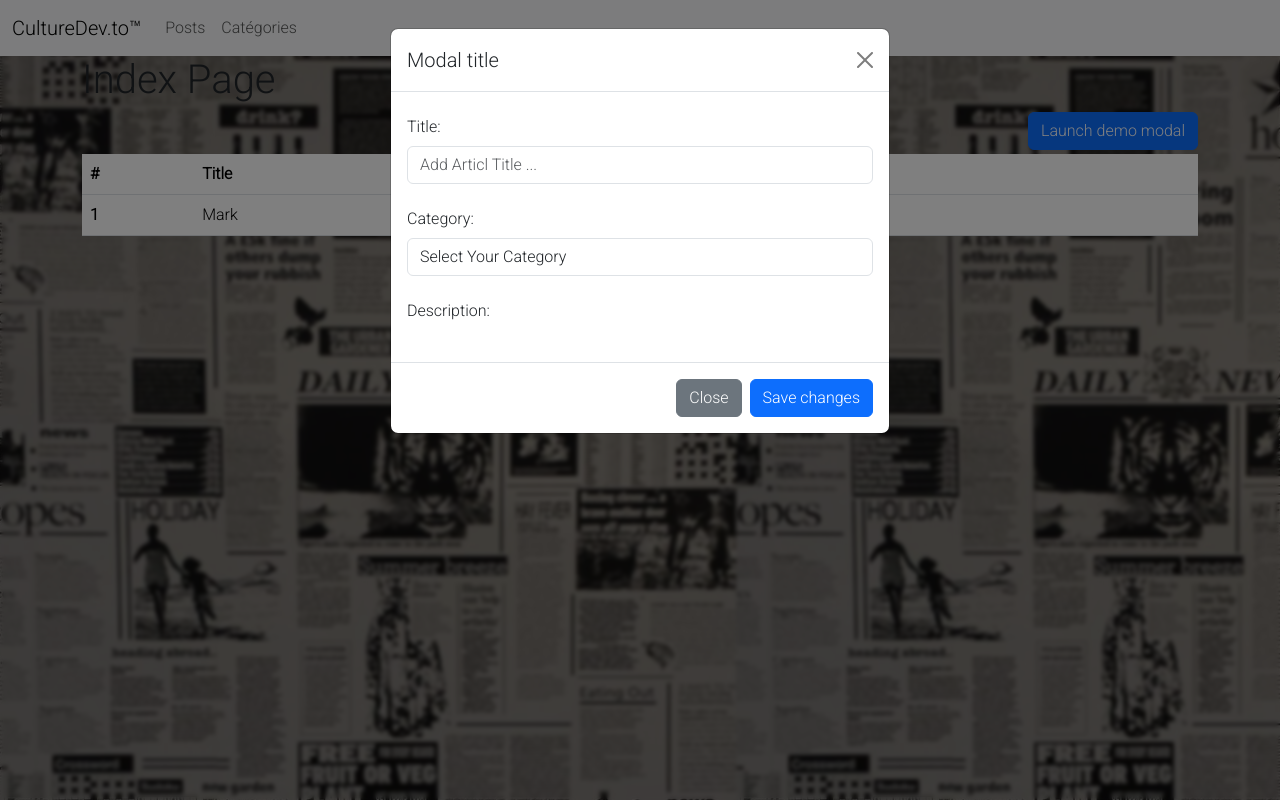
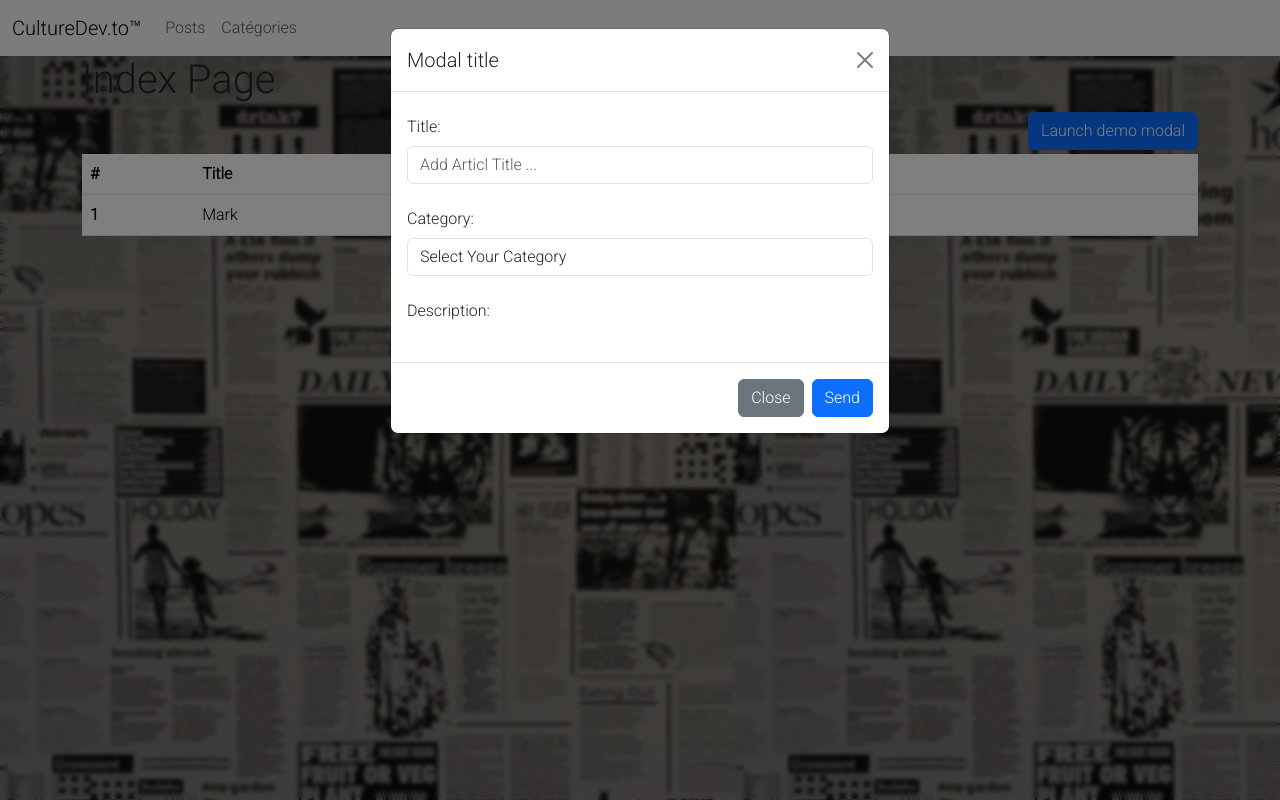
Before and after one commit to marouane-tabib/CultureDev.to, a PHP site: page /pages/home.php in a window 1280 px wide, after a click on "Launch demo modal". Run offline with PHP 8.4, Linux system fonts and the light colour scheme; some libraries are stand-ins or nearby versions.

Commit message:
BC-2 prepare modal data-form - completed

```diff
--- a/components/home/modal.php
+++ b/components/home/modal.php
@@ -6,13 +6,13 @@
 <!-- Modal -->
 <div class="modal fade" id="exampleModal" tabindex="-1" aria-labelledby="exampleModalLabel" aria-hidden="true">
   <div class="modal-dialog">
+    <form action="home.php" method="POST">
       <div class="modal-content">
         <div class="modal-header">
           <h1 class="modal-title fs-5" id="exampleModalLabel">Modal title</h1>
           <button type="button" class="btn-close" data-bs-dismiss="modal" aria-label="Close"></button>
         </div>
         <div class="modal-body">
-        <form>
             <div class="mb-3">
               <label for="title" class="col-form-label">Title:</label>
               <input type="text" class="form-control" id="title" name="title" placeholder="Add Articl Title ... ">
@@ -28,12 +28,12 @@
               <label for="description" class="col-form-label">Description:</label>
               <div id="summernote"></div>
             </div>
-        </form>
         </div>
         <div class="modal-footer">
           <button type="button" class="btn btn-secondary" data-bs-dismiss="modal">Close</button>
-        <button type="button" class="btn btn-primary">Save changes</button>
+          <button type="submit" class="btn btn-primary" name="btn">Send</button>
         </div>
       </div>
+    </form>
   </div>
 </div>
```
Lines whose indentation alone changed are shown as unchanged.
